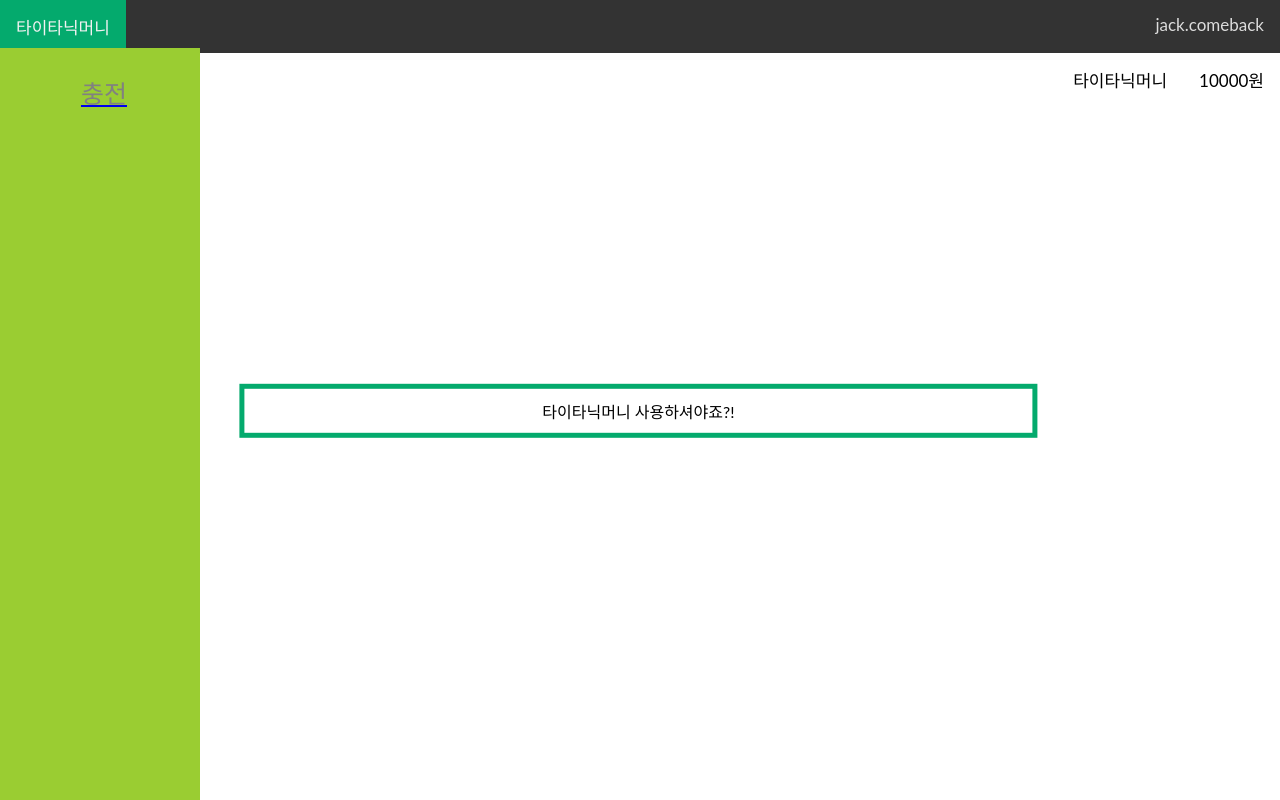
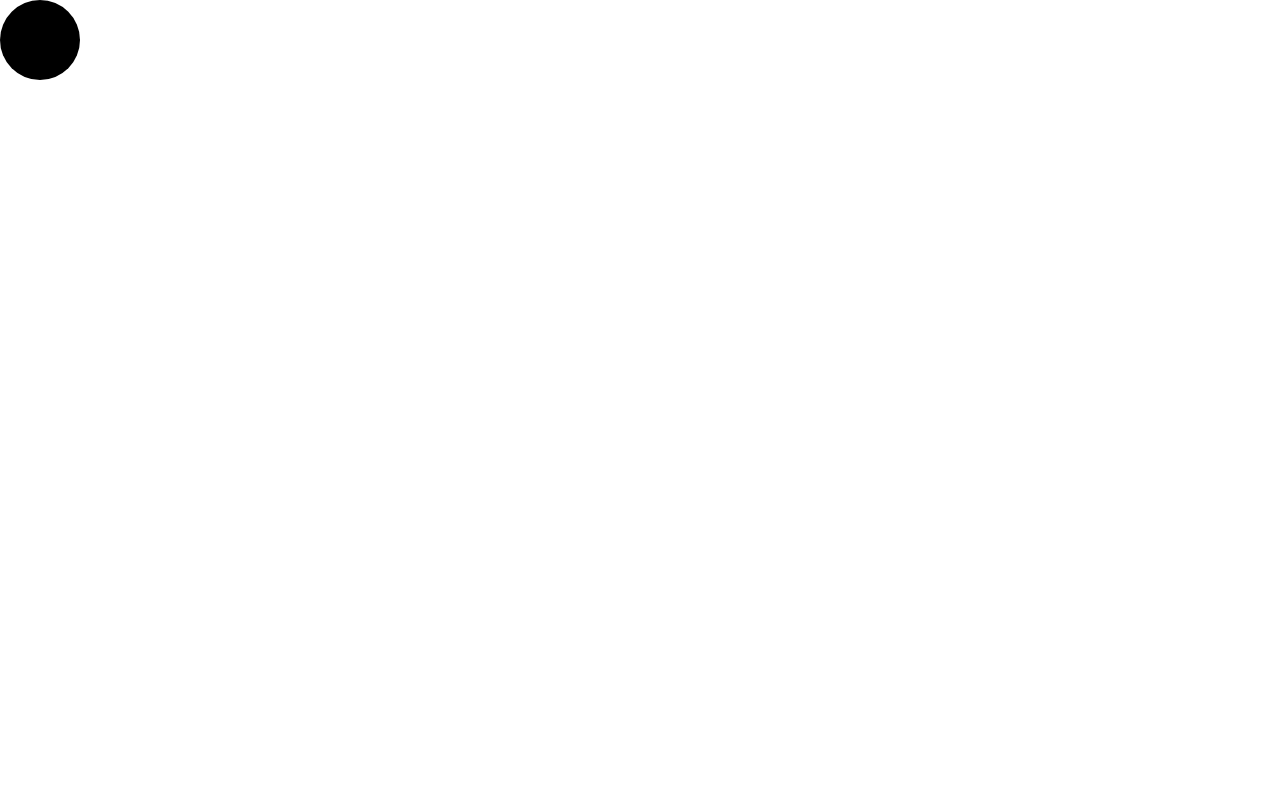
Before and after one commit to guswns1659/titanicmoney-fe, a React (Create React App) app: page / in a window 1280 px wide. Built offline with nearby package versions, Linux system fonts and the light colour scheme.

Commit message:
test: Add Circle with styled-components

```diff
--- a/package.json
+++ b/package.json
@@ -14,6 +14,7 @@
     "react-dom": "^17.0.2",
     "react-router-dom": "5.3.0",
     "react-scripts": "5.0.0",
+    "styled-components": "^5.3.3",
     "web-vitals": "^2.1.0"
   },
   "scripts": {
--- a/src/App.js
+++ b/src/App.js
@@ -1,20 +1,16 @@
 import './App.css';
-import TopNav from "./components/TopNav";
-import SideBar from "./components/SideBar";
-import Balance from "./components/Balance";
-import Center from "./components/Center";
-import Charge from "./components/Charge";
-import {BrowserRouter, Route} from "react-router-dom";
+import styled from "styled-components";
+
+const Circle = styled.div`
+  width: 5rem;
+  height: 5rem;
+  background: black;
+  border-radius: 50%;
+`
 
 function App() {
     return (
-        <div className="App">
-            <TopNav></TopNav>
-            <SideBar></SideBar>
-            <Balance></Balance>
-            <Route exact path = "/" component={Center}/>
-            <Route path = "/charge" component={Charge}/>
-        </div>
+        <Circle></Circle>
     );
 }
 
```
Also changed, not shown: 1 other file (tests, documents, lock files or other folders).
